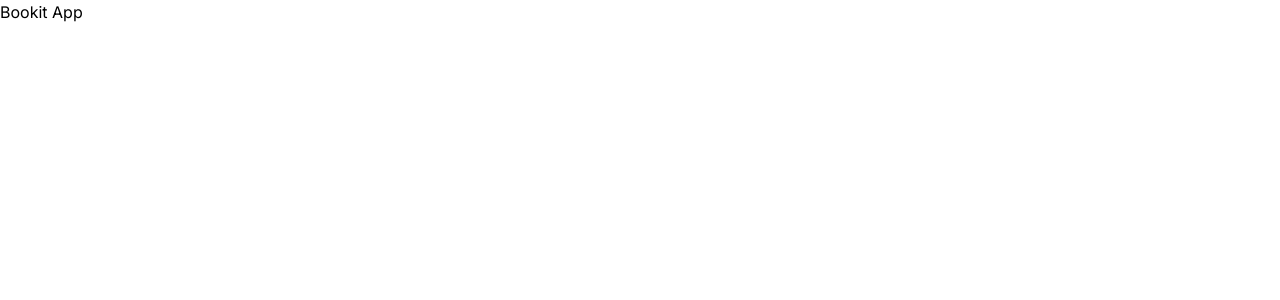
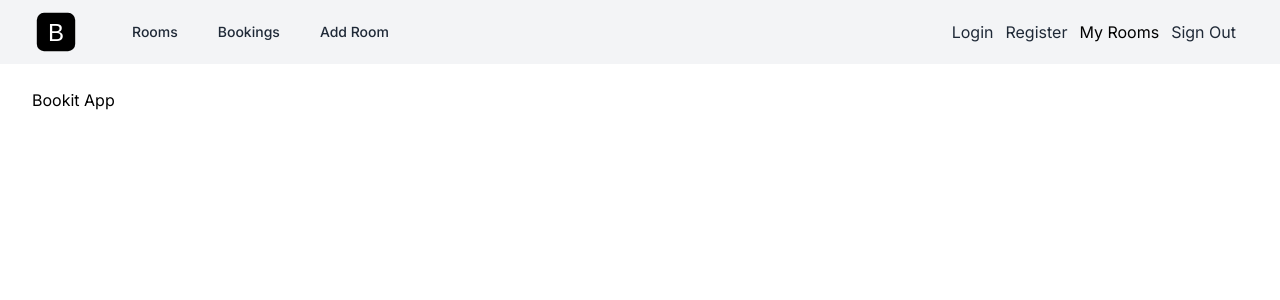
Before and after one commit to Jaspreet-Nijjar/nextjs-booking-system, a Next.js app: page / in a window 1280 px wide. Shown: the top 300 px of the page. Built offline with nearby package versions, Linux system fonts and the light colour scheme.

Commit message:
created the header component

```diff
--- a/app/layout.tsx
+++ b/app/layout.tsx
@@ -1,6 +1,7 @@
 import type { Metadata } from 'next';
 import { Inter } from 'next/font/google';
 import '../assets/styles/globals.css';
+import Header from '@/components/Header';
 
 const inter = Inter({
   subsets: ['latin'],
@@ -18,7 +19,12 @@
 }>) {
   return (
     <html lang="en">
-      <body className={inter.className}>{children}</body>
+      <body className={inter.className}>
+        <Header />
+        <main className="mx-auto max-w-7xl px-4 py-6 sm:px-6 lg:px-8">
+          {children}
+        </main>
+      </body>
     </html>
   );
 }
--- /dev/null
+++ b/components/Header.tsx
@@ -0,0 +1,100 @@
+import Image from 'next/image';
+import Link from 'next/link';
+import logo from '../assets/images/logo.svg';
+
+const Header = () => {
+  return (
+    <header className="bg-gray-100">
+      <nav className="mx-auto max-w-7xl px-4 sm:px-6 lg:px-8">
+        <div className="flex h-16 items-center justify-between">
+          <div className="flex items-center">
+            <Link href="/">
+              <Image
+                className="h-12 w-12"
+                src={logo}
+                alt="Bookit"
+                priority={true}
+              />
+            </Link>
+
+            <div className="hidden md:block">
+              <div className="ml-10 flex items-baseline space-x-4">
+                <Link
+                  href="/"
+                  className="rounded-md px-3 py-2 text-sm font-medium text-gray-800 hover:bg-gray-700 hover:text-white"
+                >
+                  Rooms
+                </Link>
+
+                <Link
+                  href="/bookings.html"
+                  className="rounded-md px-3 py-2 text-sm font-medium text-gray-800 hover:bg-gray-700 hover:text-white"
+                >
+                  Bookings
+                </Link>
+                <Link
+                  href="/add-room.html"
+                  className="rounded-md px-3 py-2 text-sm font-medium text-gray-800 hover:bg-gray-700 hover:text-white"
+                >
+                  Add Room
+                </Link>
+              </div>
+            </div>
+          </div>
+
+          <div className="ml-auto">
+            <div className="ml-4 flex items-center md:ml-6">
+              <Link
+                href="login.html"
+                className="mr-3 text-gray-800 hover:text-gray-600"
+              >
+                <i className="fa fa-sign-in"></i> Login
+              </Link>
+              <Link
+                href="register.html"
+                className="mr-3 text-gray-800 hover:text-gray-600"
+              >
+                <i className="fa fa-user"></i> Register
+              </Link>
+              <Link href="my-rooms.html">
+                <i className="fa fa-building"></i> My Rooms
+              </Link>
+              <Link
+                href="login.html"
+                className="mx-3 text-gray-800 hover:text-gray-600"
+              >
+                <i className="fa fa-sign-out"></i> Sign Out
+              </Link>
+            </div>
+          </div>
+        </div>
+      </nav>
+
+      <div className="md:hidden">
+        <div className="space-y-1 px-2 pb-3 pt-2 sm:px-3">
+          <Link
+            href="/"
+            className="block rounded-md px-3 py-2 text-base font-medium text-gray-800 hover:bg-gray-700 hover:text-white"
+          >
+            Rooms
+          </Link>
+
+          <Link
+            href="/bookings.html"
+            className="block rounded-md px-3 py-2 text-base font-medium text-gray-800 hover:bg-gray-700 hover:text-white"
+          >
+            Bookings
+          </Link>
+          <Link
+            href="/add-room.html"
+            className="block rounded-md px-3 py-2 text-base font-medium text-gray-800 hover:bg-gray-700 hover:text-white"
+          >
+            Add Room
+          </Link>
+        </div>
+      </div>
+    </header>
+  );
+};
+
+export default Header;
```
Also changed, not shown: assets/images/logo.svg (added).
